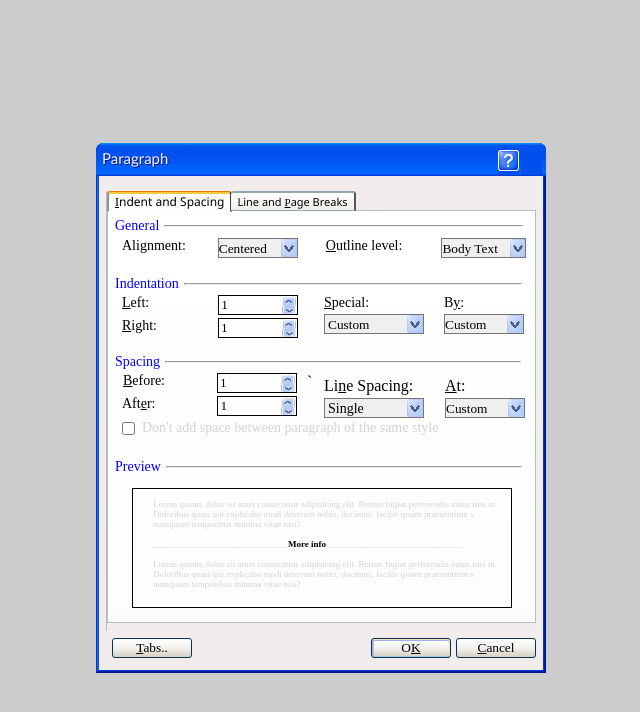
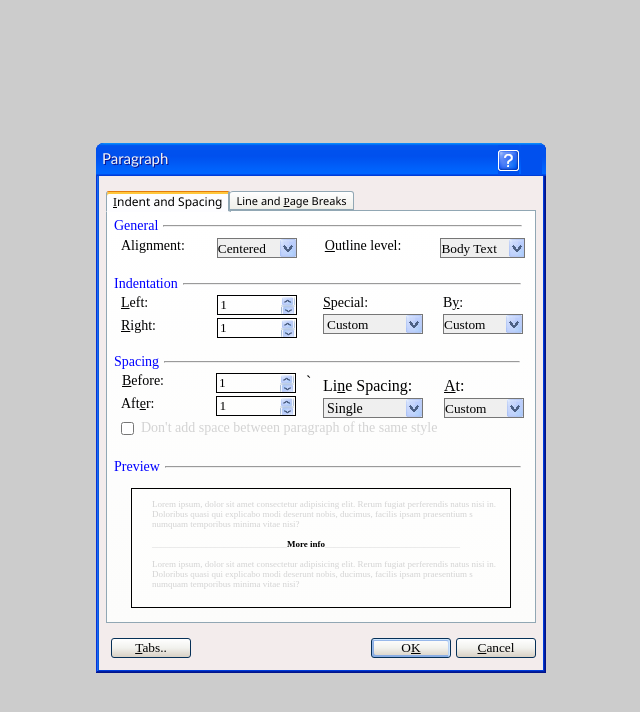
Before and after one commit to uc-arj/Window-Dialog-Box-main, a plain HTML site: page index.html in a window 1280 px wide. Shown: the whole page, without its empty margins (319-959 px from the left). Drawn offline with Linux system fonts and the light colour scheme.

Commit message:
update border color

```diff
--- a/style.css
+++ b/style.css
@@ -105,8 +105,6 @@ button[aria-label="help"]:active {
     height: 440px;
     margin: 10px;
     margin-top: 15px;
-    border: 1px solid #bbb;
-    border-width: 0px 0px 0px 1px;
 }
 
 .left-margin,
@@ -137,7 +135,10 @@ button[aria-label="Indentation"] {
     border-top-left-radius: 3px;
     font-family: "Segoe UI";
     font-weight: normal;
+    z-index: 2;
     font-size: 12px;
+    border-left:1px solid rgb(145, 167, 180);
+    border-right:3px solid rgb(145, 167, 180);
 }
 
 button[aria-label="Line Page"] {
@@ -146,23 +147,25 @@ button[aria-label="Line Page"] {
             rgba(250, 250, 249, 1) 26%,
             rgba(240, 240, 234, 1) 95%,
             rgba(236, 235, 229, 1) 100%);
-    border-left: 0px;
-    border-bottom: 1px solid transparent;
+    border: 1px solid rgb(145, 167, 180);
+    border-left:0px;
+    border-bottom: 1px solid rgb(145, 167, 180);
     box-shadow: none;
     margin-right: -1px;
-    border-color: #91a7b4;
     border-top-right-radius: 3px;
     border-top-left-radius: 3px;
     font-family: "Segoe UI";
     font-weight: normal;
     font-size: 11px;
+    z-index: 0;
 }
 
 .field {
     background: linear-gradient(to bottom, #fff, #fcfcfb);
-    border: 1px solid #bbb;
+    border: 1px solid rgb(145, 167, 180);
     padding: 4px;
     padding-right: 0px;
+    z-index: 1;
 }
 
 .special-option,
@@ -260,7 +263,7 @@ button[aria-label="Line Page"] {
     content: "";
     width: 357px;
     border-style: inset;
-    border-width: 1px;
+    border-width: 0.2px;
     margin: auto;
     margin-left: 5px;
 }
@@ -392,16 +395,17 @@ button[aria-label="Line Page"] {
 .tabs {
     float: left;
 }
-.ok:active,
-.active {
-    box-shadow: inset -1px 1px #f7e1b2, inset 1px 2px #a7aeec, inset -1px 2px #a8b6d4, inset 2px -1px #aac7e2;
-
-}
+.ok:active {
+    box-shadow: inset -1px 1px #cee7ff, inset 1px 2px #98b8ea, inset -2px 2px #bcd4f6, inset 1px -1px #89ade4,
+            inset 2px -2px #89ade4;}
+.active{
+    box-shadow: inset -1px 1px #cee7ff, inset 1px 2px #98b8ea, inset -2px 2px #bcd4f6, inset 1px -1px #89ade4,
+    inset 2px -2px #89ade4;}
 .ok:hover,
 .cancel:hover,
 .tabs:hover {
-    box-shadow: inset -1px 1px #f7e1b2, inset 1px 1px #a7aeec, inset -1px 2px #a8b6d4, inset 1px -2px #aac7e2;
-
+    box-shadow: inset -1px 1px #cee7ff, inset 1px 2px #98b8ea, inset -2px 2px #bcd4f6, inset 1px -1px #89ade4,
+            inset 2px -2px #89ade4;
 }
 #color {
     color: black;
```
